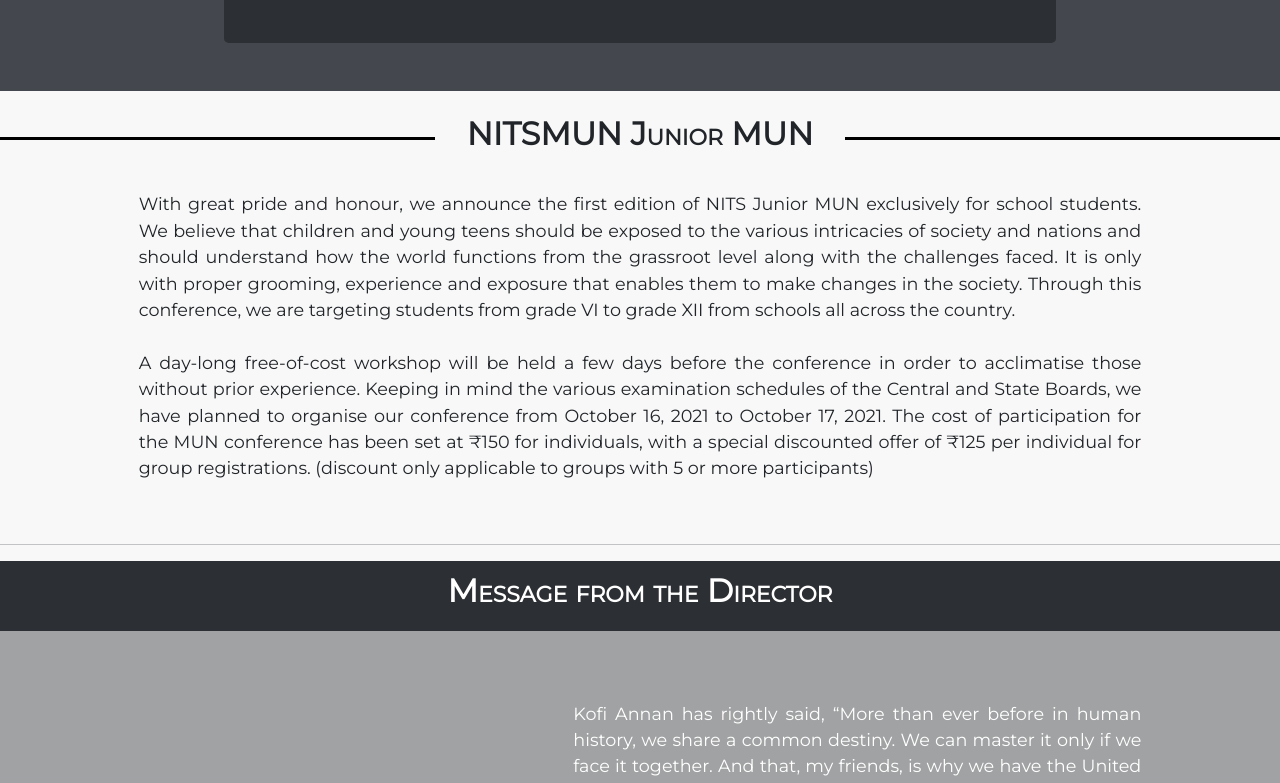
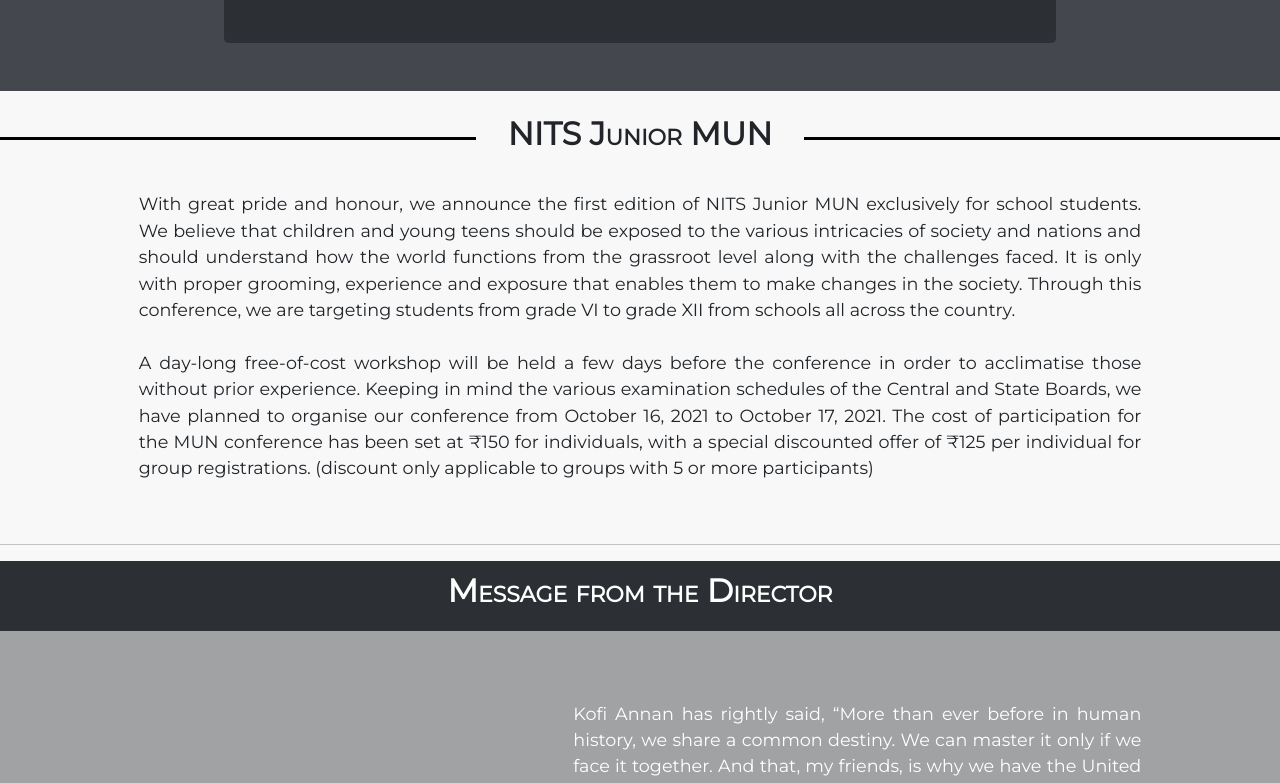
Before and after one commit to nitsmun/nitsmun2021-22, a React (Create React App) app: page / in a window 1280 px wide. Shown: the part 977-1760 px from the top of the page. Built offline with nearby package versions, Linux system fonts and the light colour scheme.

Commit message:
Fixed typo

```diff
--- a/src/components/Update.jsx
+++ b/src/components/Update.jsx
@@ -10,11 +10,11 @@
                 <div className="container-fluid p-0 mt-4" style={{ overflowX: "hidden", fontFamily: "var(--font2)" }}>
                     <div className="separator">
                         <div className="line"></div>
-                        <h2 style={{ fontVariant: "small-caps",fontWeight:"bold" }}>NITSMUN Junior MUN</h2>
+                        <h2 style={{ fontVariant: "small-caps",fontWeight:"bold" }}>NITS Junior MUN</h2>
                         <div className="line"></div>
                     </div>
                     <div className="heading" style={{ textAlign: "center", overflowX: "hidden", padding: "0 30px" }}>
-                        <h2 style={{ borderBottom: "2px solid black", fontVariant: "small-caps",fontWeight:"bold" }}>NITSMUN Junior MUN</h2>
+                        <h2 style={{ borderBottom: "2px solid black", fontVariant: "small-caps",fontWeight:"bold" }}>NITS Junior MUN</h2>
                     </div>
                     <div className="row no-gutters">
                         <div className="col-md-1"></div>
```
